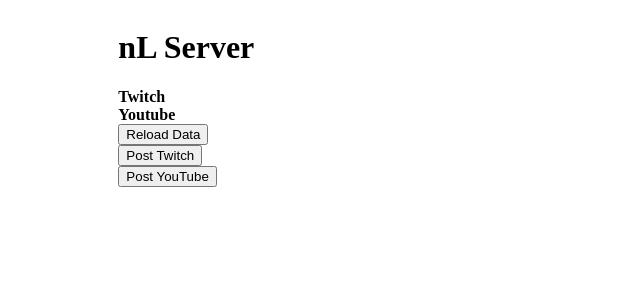
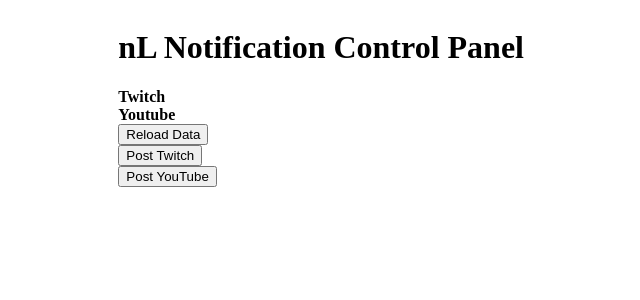
Before and after one commit to nLspriter/nL-notification-server, a Flask app: template templates/home.html in a window 1280 px wide. Shown: the top 300 px of the page, without its empty margins (311-951 px from the left). Run offline with Flask 2, Linux system fonts and the light colour scheme; the template is opened without the code that fills it, so the values that code supplies are empty; parts of the project's set-up code (start-up, migrations or seed data) failed here and were passed over; some libraries are stand-ins or nearby versions.

Commit message:
Change name of page

```diff
--- a/templates/home.html
+++ b/templates/home.html
@@ -2,7 +2,7 @@
 <html>
 
 <head>
-  <title>nL App Control Panel</title>
+  <title>nL Notification Control Panel</title>
   <link rel="stylesheet" href="{{ url_for('static', filename='css/main.css') }}">
   <script src="//ajax.googleapis.com/ajax/libs/jquery/1.9.1/jquery.min.js"></script>
   <script type="text/javascript">
@@ -44,7 +44,7 @@
   <div class="container">
     <div class="Sidebar"></div>
     <div class="Main">
-      <div class="Header"><h1>nL Server</h1></div>
+      <div class="Header"><h1>nL Notification Control Panel</h1></div>
       <div class="Main-Area">
         <div><b>Twitch</b></div>
         <div id="twitch-data">{{stitle}}</div>
```
